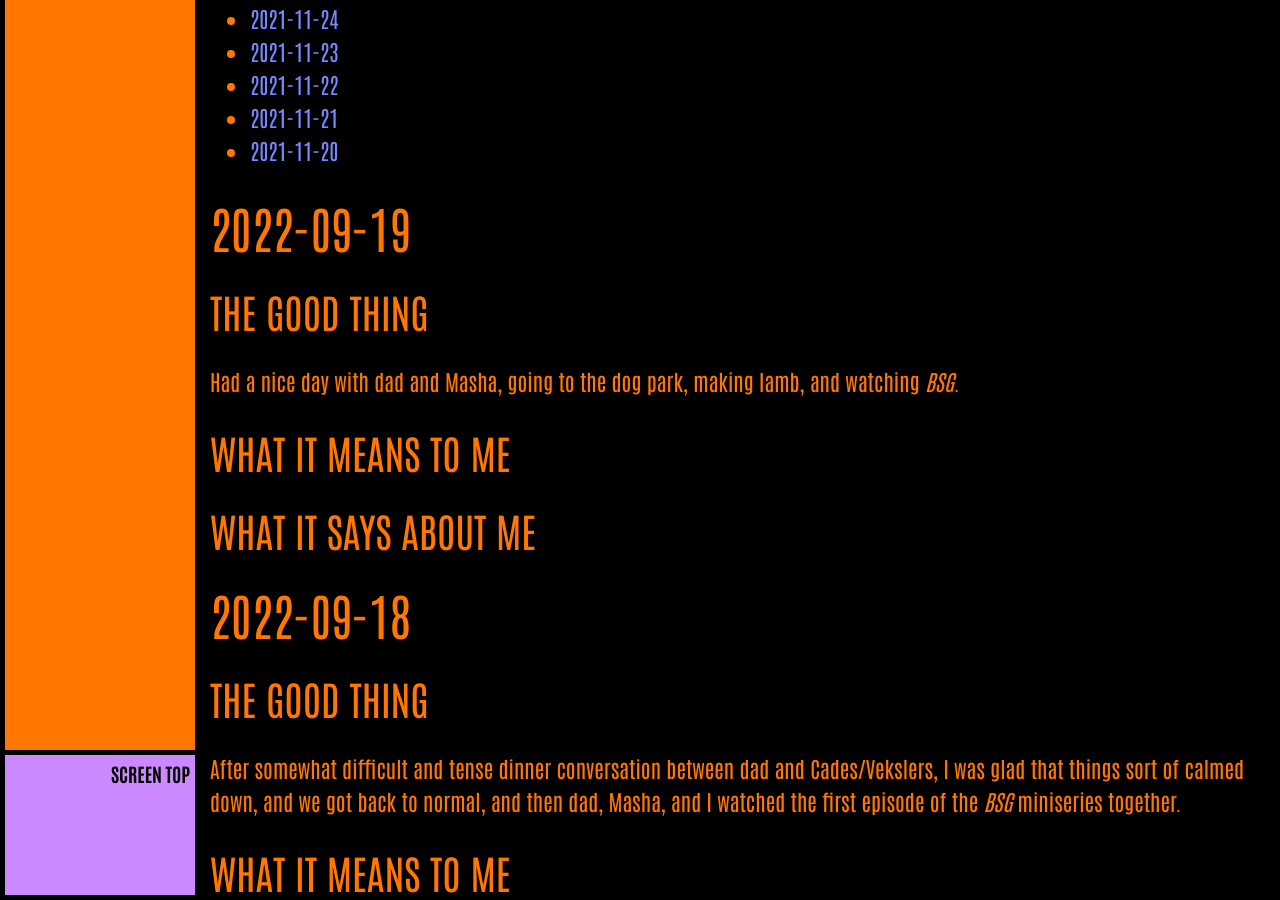
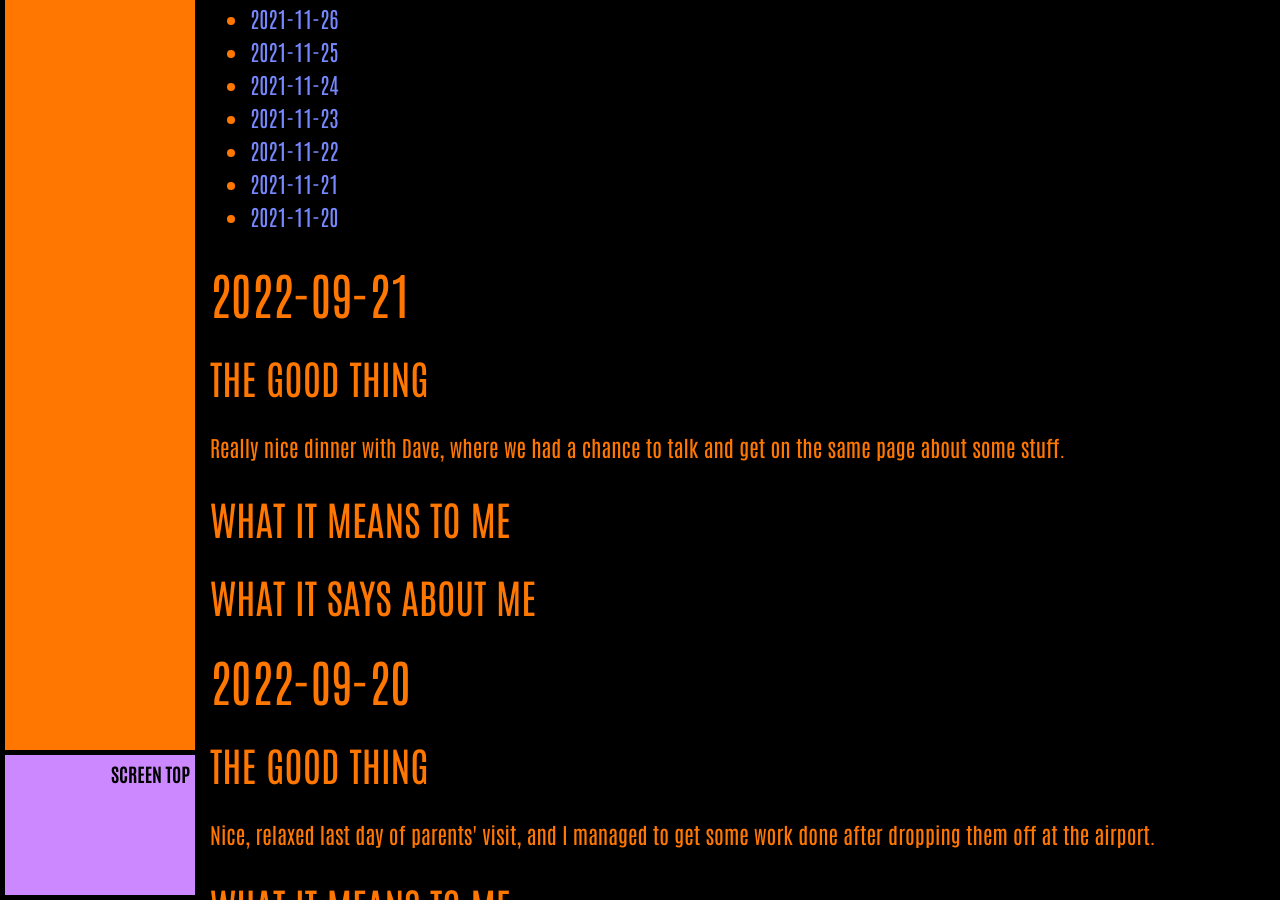
Before and after one commit to ArthurZey/arthurzey.github.io, a Jekyll site: the page built from _pages/one-good-thing.md, in a window 1280 px wide and 900 px high, scrolled down 6006 px. Built offline with Jekyll 4.4.1, drawn with Linux system fonts in a browser that asks for light colours; some of the changed text lies outside the part shown.

Commit message:
added stubs for 2022-09-20 and 2022-09-21

```diff
--- a/_pages/one-good-thing.md
+++ b/_pages/one-good-thing.md
@@ -13,6 +13,24 @@ sitemap: false
 {:toc}
 {::options toc_levels="2" /}
 
+## 2022-09-21
+### The Good Thing
+Really nice dinner with Dave, where we had a chance to talk and get on the same page about some stuff.
+### What It Means to Me
+
+### What It Says about Me
+
+
+
+## 2022-09-20
+### The Good Thing
+Nice, relaxed last day of parents' visit, and I managed to get some work done after dropping them off at the airport.
+### What It Means to Me
+
+### What It Says about Me
+
+
+
 ## 2022-09-19
 ### The Good Thing
 Had a nice day with dad and Masha, going to the dog park, making lamb, and watching _BSG_.
```
Also changed, not shown: other parts of _pages/one-good-thing.md (+1 -1 lines).
